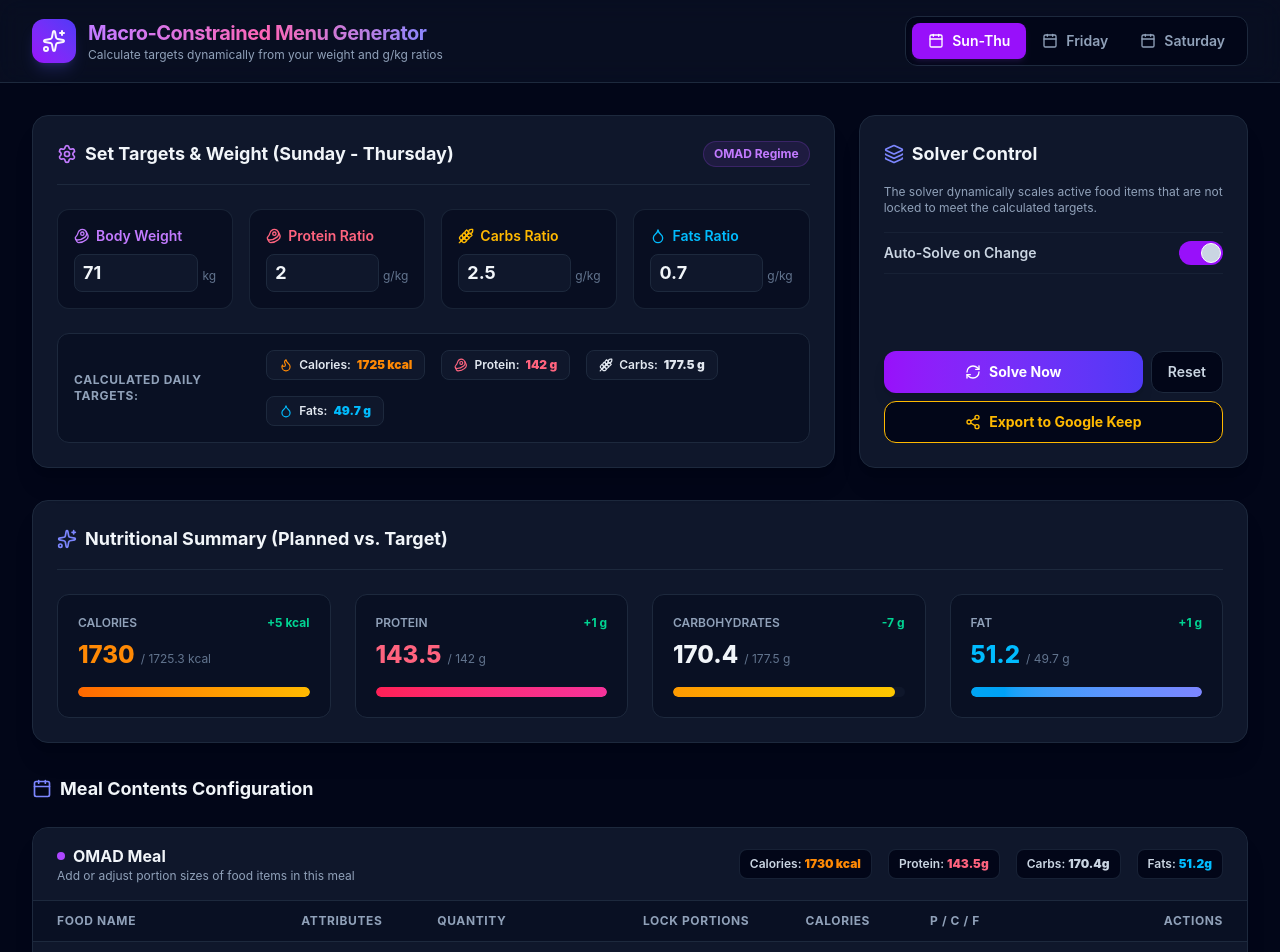
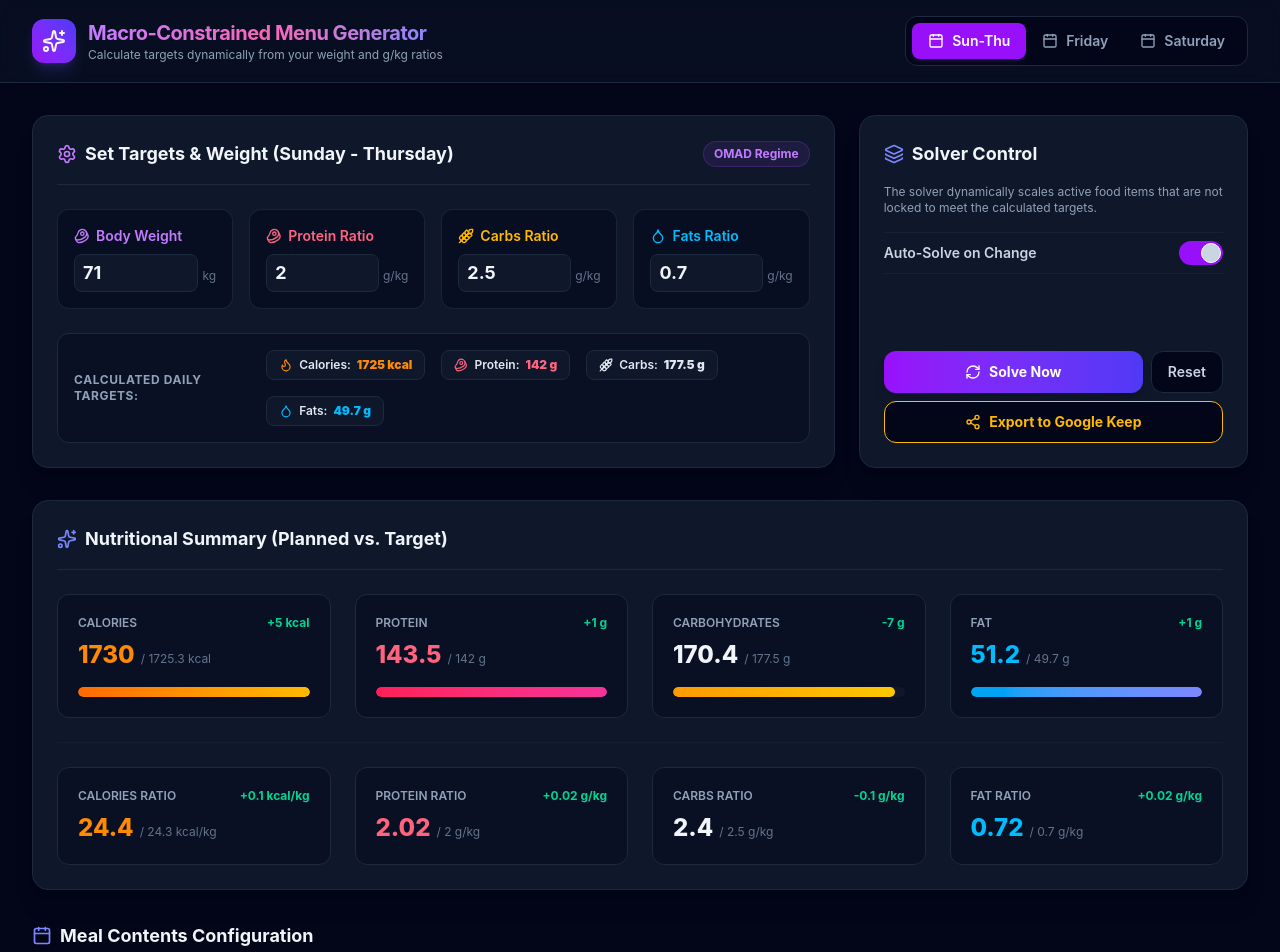
Before and after one commit to ranimela/menu-builder, a React (Vite) app: page / in a window 1280 px wide. Shown: the top 952 px of the page. Built offline with nearby package versions, Linux system fonts and the light colour scheme.

Commit message:
Add target vs. actual macro ratios layout in Nutritional Summary

```diff
--- a/src/App.tsx
+++ b/src/App.tsx
@@ -395,6 +395,22 @@ export const App: React.FC = () => {
   const carbDelta = Math.round(actualTotals.carbs - currentPlanTargets.carbs);
   const fatDelta = Math.round(actualTotals.fat - currentPlanTargets.fat);
 
+  const targetCalRatio = weight > 0 ? Math.round((currentPlanTargets.calories / weight) * 10) / 10 : 0;
+  const actualCalRatio = weight > 0 ? Math.round((actualTotals.calories / weight) * 10) / 10 : 0;
+  const calRatioDelta = Math.round((actualCalRatio - targetCalRatio) * 10) / 10;
+
+  const targetProRatio = currentPlan.ratios.proteinPerKg;
+  const actualProRatio = weight > 0 ? Math.round((actualTotals.protein / weight) * 100) / 100 : 0;
+  const proRatioDelta = Math.round((actualProRatio - targetProRatio) * 100) / 100;
+
+  const targetCarbRatio = currentPlan.ratios.carbsPerKg;
+  const actualCarbRatio = weight > 0 ? Math.round((actualTotals.carbs / weight) * 100) / 100 : 0;
+  const carbRatioDelta = Math.round((actualCarbRatio - targetCarbRatio) * 100) / 100;
+
+  const targetFatRatio = currentPlan.ratios.fatPerKg;
+  const actualFatRatio = weight > 0 ? Math.round((actualTotals.fat / weight) * 100) / 100 : 0;
+  const fatRatioDelta = Math.round((actualFatRatio - targetFatRatio) * 100) / 100;
+
   return (
     <div className="min-h-screen bg-slate-950 text-slate-100 font-sans selection:bg-purple-500 selection:text-white pb-16">
 
@@ -695,6 +711,75 @@ export const App: React.FC = () => {
             </div>
 
           </div>
+
+          {/* Planned vs. Actual Macro Ratios Row */}
+          <div className="grid grid-cols-1 md:grid-cols-4 gap-6 border-t border-slate-800/50 pt-6">
+
+            {/* Calories Ratio Card */}
+            <div className="bg-slate-950/40 border border-slate-800 p-5 rounded-xl flex flex-col justify-between">
+              <div>
+                <div className="flex items-center justify-between text-xs text-slate-400 font-semibold mb-2">
+                  <span>CALORIES RATIO</span>
+                  <span className={`${calRatioDelta > 1 ? 'text-rose-400' : calRatioDelta < -1 ? 'text-amber-400' : 'text-emerald-400'} font-bold`}>
+                    {calRatioDelta > 0 ? `+${calRatioDelta}` : calRatioDelta} kcal/kg
+                  </span>
+                </div>
+                <div className="flex items-baseline gap-1.5">
+                  <span className="text-2xl font-extrabold text-orange-400">{actualCalRatio}</span>
+                  <span className="text-xs text-slate-500">/ {targetCalRatio} kcal/kg</span>
+                </div>
+              </div>
+            </div>
+
+            {/* Protein Ratio Card */}
+            <div className="bg-slate-950/40 border border-slate-800 p-5 rounded-xl flex flex-col justify-between">
+              <div>
+                <div className="flex items-center justify-between text-xs text-slate-400 font-semibold mb-2">
+                  <span>PROTEIN RATIO</span>
+                  <span className={`${proRatioDelta > 0.05 ? 'text-rose-400' : proRatioDelta < -0.05 ? 'text-amber-400' : 'text-emerald-400'} font-bold`}>
+                    {proRatioDelta > 0 ? `+${proRatioDelta}` : proRatioDelta} g/kg
+                  </span>
+                </div>
+                <div className="flex items-baseline gap-1.5">
+                  <span className="text-2xl font-extrabold text-rose-400">{actualProRatio}</span>
+                  <span className="text-xs text-slate-500">/ {targetProRatio} g/kg</span>
+                </div>
+              </div>
+            </div>
+
+            {/* Carbs Ratio Card */}
+            <div className="bg-slate-950/40 border border-slate-800 p-5 rounded-xl flex flex-col justify-between">
+              <div>
+                <div className="flex items-center justify-between text-xs text-slate-400 font-semibold mb-2">
+                  <span>CARBS RATIO</span>
+                  <span className={`${carbRatioDelta > 0.1 ? 'text-rose-400' : carbRatioDelta < -0.1 ? 'text-amber-400' : 'text-emerald-400'} font-bold`}>
+                    {carbRatioDelta > 0 ? `+${carbRatioDelta}` : carbRatioDelta} g/kg
+                  </span>
+                </div>
+                <div className="flex items-baseline gap-1.5">
+                  <span className="text-2xl font-extrabold text-amber-455">{actualCarbRatio}</span>
+                  <span className="text-xs text-slate-500">/ {targetCarbRatio} g/kg</span>
+                </div>
+              </div>
+            </div>
+
+            {/* Fat Ratio Card */}
+            <div className="bg-slate-950/40 border border-slate-800 p-5 rounded-xl flex flex-col justify-between">
+              <div>
+                <div className="flex items-center justify-between text-xs text-slate-400 font-semibold mb-2">
+                  <span>FAT RATIO</span>
+                  <span className={`${fatRatioDelta > 0.05 ? 'text-rose-400' : fatRatioDelta < -0.05 ? 'text-amber-400' : 'text-emerald-400'} font-bold`}>
+                    {fatRatioDelta > 0 ? `+${fatRatioDelta}` : fatRatioDelta} g/kg
+                  </span>
+                </div>
+                <div className="flex items-baseline gap-1.5">
+                  <span className="text-2xl font-extrabold text-sky-400">{actualFatRatio}</span>
+                  <span className="text-xs text-slate-500">/ {targetFatRatio} g/kg</span>
+                </div>
+              </div>
+            </div>
+
+          </div>
         </section>
 
         {/* Meal setup editor: list food items inside meals */}
```
